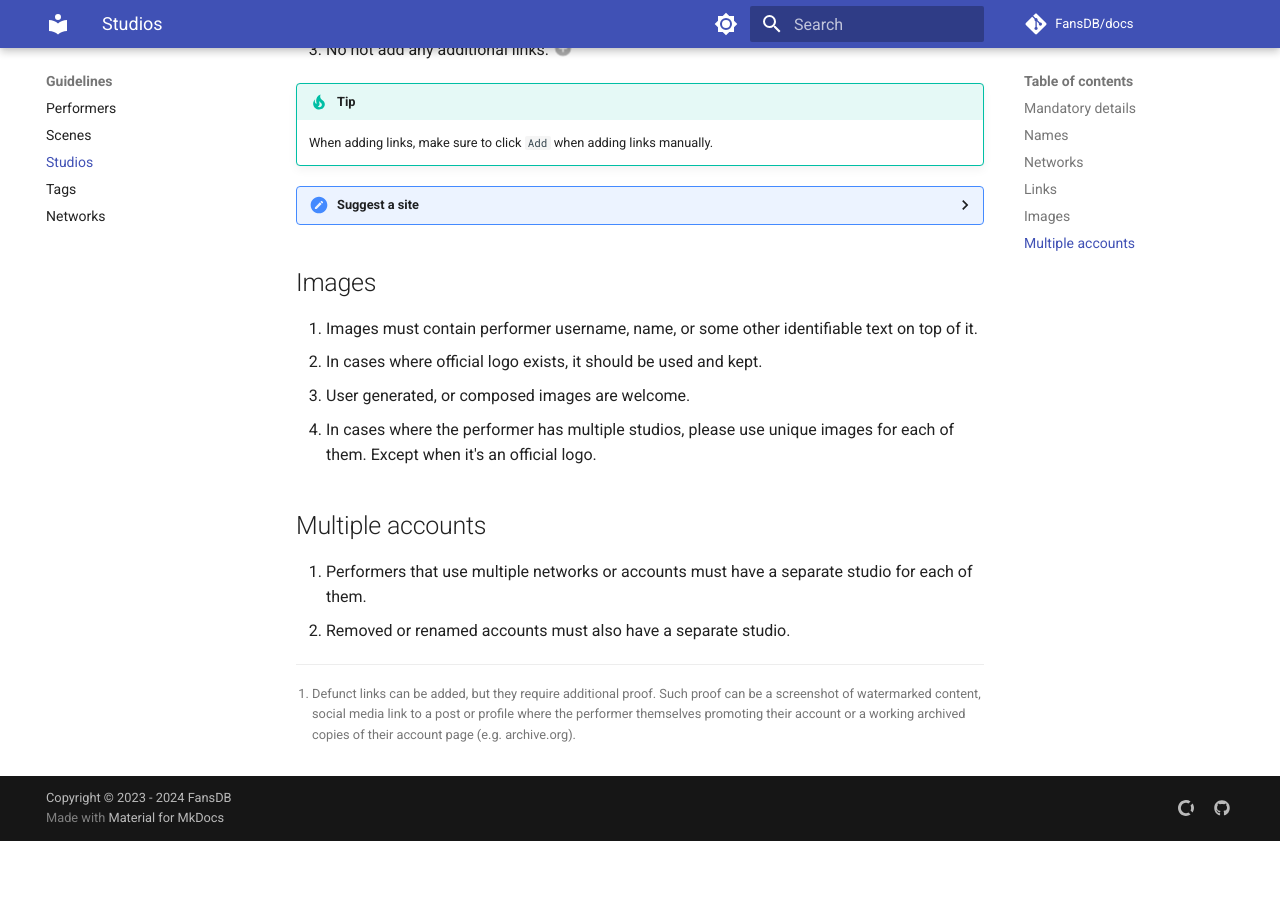
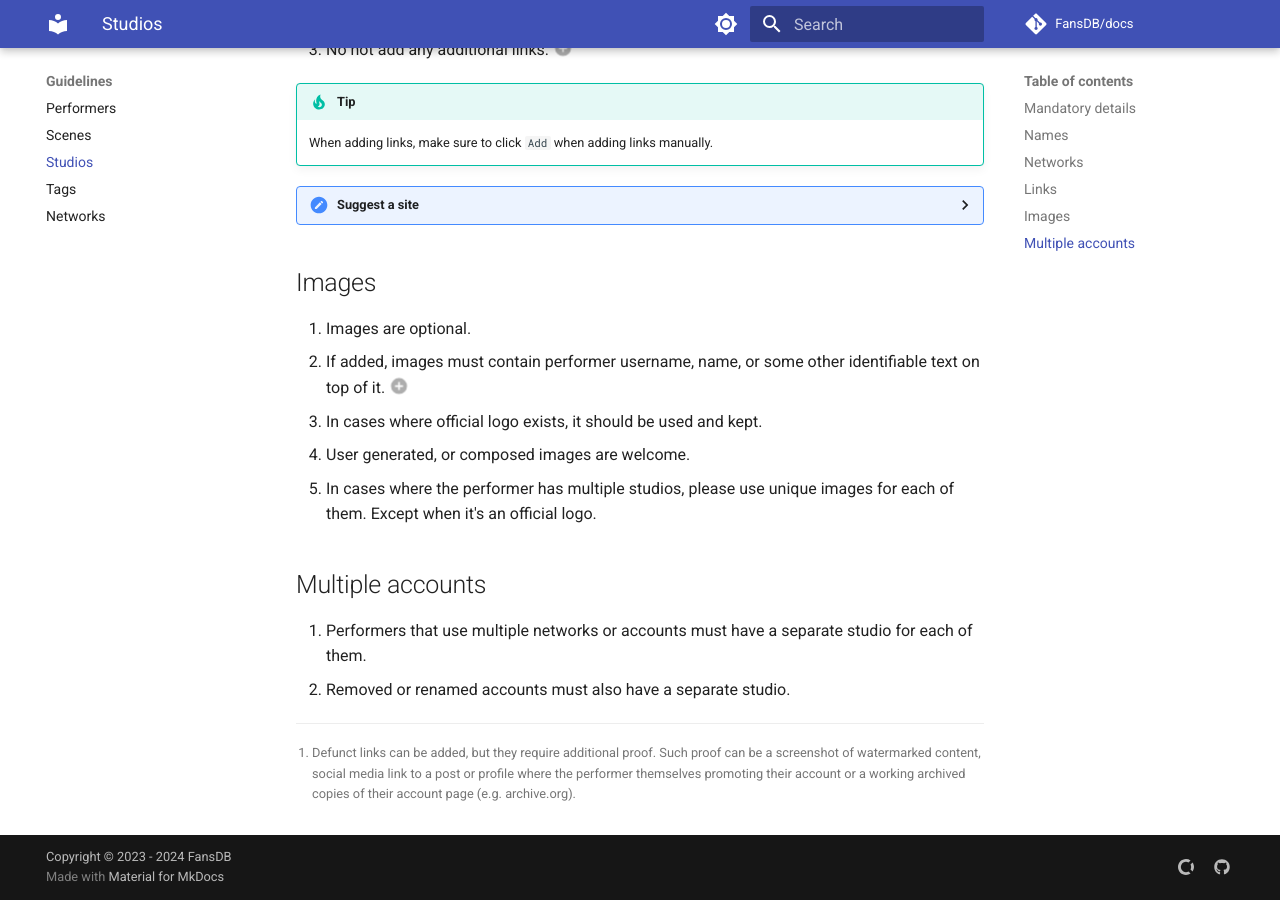
Before and after one commit to FansDB/docs, an MkDocs documentation site: the page built from docs/studios.md, in a window 1280 px wide and 900 px high, scrolled down 1084 px. Built offline with MkDocs 1.6.1 and Material for MkDocs 9.7.7, drawn with Linux system fonts in a browser that asks for light colours; comment, search, counter and statistics services are not loaded; before the commit the page ends 1925 px from its top, so only the background shows below that.

Commit message:
Clarify studio images guideline

```diff
--- a/docs/studios.md
+++ b/docs/studios.md
@@ -48,10 +48,14 @@ To create a new studio, some minimum required information needs to be included.
 
 ## Images
 
-1. Images must contain performer username, name, or some other identifiable text on top of it.
+<div class="annotate" markdown>
+1. Images are optional.
+1. If added, images must contain performer username, name, or some other identifiable text on top of it.(1)
 1. In cases where official logo exists, it should be used and kept.
 1. User generated, or composed images are welcome.
 1. In cases where the performer has multiple studios, please use unique images for each of them. Except when it's an official logo.
+</div>
+1.  Plain performer images are better suited for the performer profile instead.
 
 ## Multiple accounts
 
```
